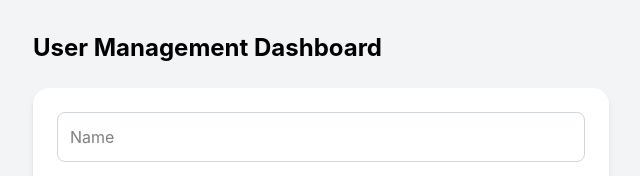
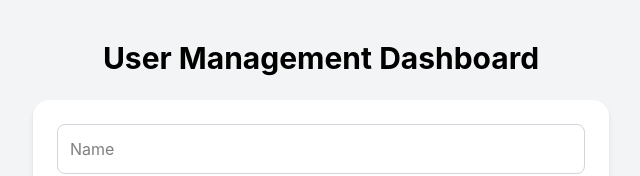
Before and after one commit to mrauthentik/Cain, a React (Vite) app in the folder user-management-app/: page / in a window 1280 px wide. Shown: the top 176 px of the page, without its empty margins (319-959 px from the left). Built offline with nearby package versions, Linux system fonts and the light colour scheme; no server answers; the database is empty.

Commit message:
added an env.example file

```diff
--- a/user-management-app/src/pages/Home.tsx
+++ b/user-management-app/src/pages/Home.tsx
@@ -12,9 +12,9 @@ const Home = () => {
   }
 
   return (
-    <div className="min-h-screen bg-gray-100 p-8">
+    <div className="min-h-screen bg-gray-100 p-6 md:p-10">
       <div className="max-w-xl mx-auto">
-        <h1 className="text-2xl font-bold mb-6">User Management Dashboard</h1>
+        <h1 className="text-3xl font-bold mb-6 text-center">User Management Dashboard</h1>
         <UserForm onSuccess={handleRefresh} />
         <DashboardTable />
       </div>
```
Also changed, not shown: 1 other file (tests, documents, lock files or other folders).
